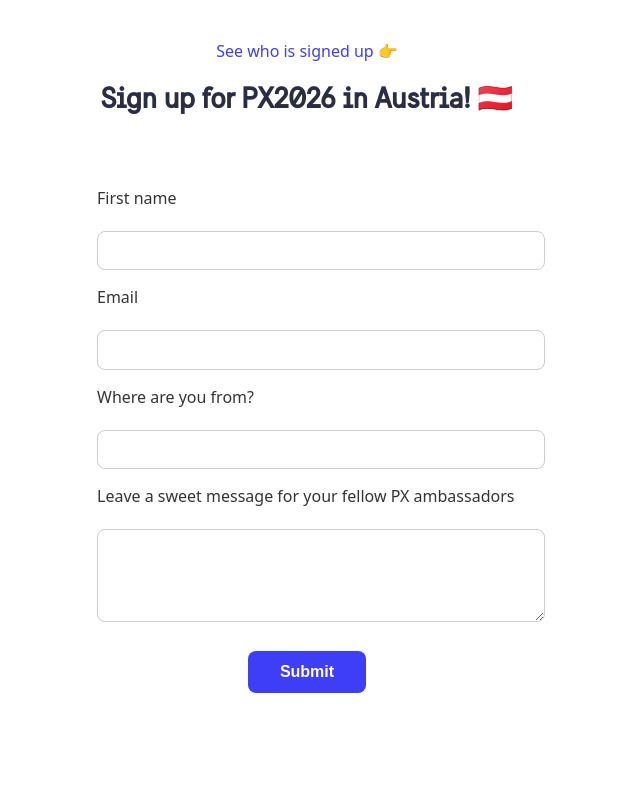
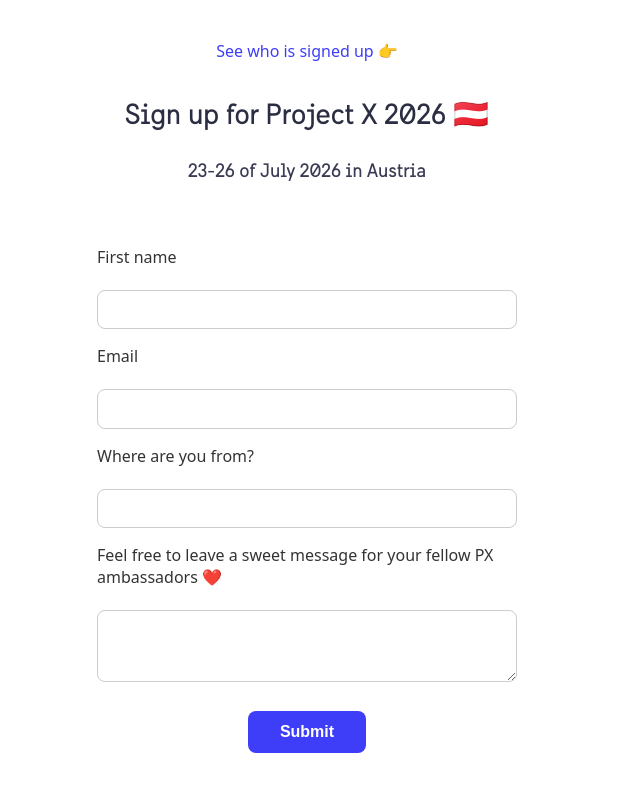
Before and after one commit to leakrullp/px-signup, a website: page index.html in a window 1280 px wide. Shown: the whole page, without its empty margins (333-973 px from the left). Drawn offline with Linux system fonts and the light colour scheme.

Commit message:
Improve form design

```diff
--- a/index.html
+++ b/index.html
@@ -2,7 +2,7 @@
 
 <head>
     <meta charset="UTF-8">
-    <title>Registration Form</title>
+    <title>PX2026 Signup Form</title>
     <link rel="stylesheet" href="style.css">
     <meta name="viewport" content="width=device-width, initial-scale=1.0">
 </head>
@@ -11,7 +11,8 @@
 
     <a href="registrations.html">See who is signed up 👉</a>
 
-    <h1>Sign up for PX2026 in Austria! 🇦🇹</h1>
+    <h1>Sign up for Project X 2026 🇦🇹</h1>
+    <h2>23-26 of July 2026 in Austria</h2>
 
     <form id="registration-form">
         <label>
@@ -27,7 +28,7 @@
         <input list="countries" name="country"><br>
 
         <label>
-            Leave a sweet message for your fellow PX ambassadors</label><br>
+            Feel free to leave a sweet message for your fellow PX ambassadors ❤️</label><br>
         <textarea name="message" id="long-text"></textarea><br>
 
         <datalist id="countries">
--- a/style.css
+++ b/style.css
@@ -2,10 +2,13 @@ body {
   font-family: system-ui, -apple-system, BlinkMacSystemFont, "Segoe UI", Roboto,
     Oxygen, Ubuntu, Cantarell, "Open Sans", "Helvetica Neue", sans-serif;
   color: #333;
-  justify-content: center;
+
   align-items: center;
   min-height: 100vh;
   padding: 2rem;
+  display: flex;
+  flex-direction: column;
+  justify-content: flex-start;
 }
 
 @font-face {
@@ -16,9 +19,19 @@ body {
 h1 {
   color: #2b2d42;
   text-align: center;
-  margin-bottom: 1.5rem;
+  margin-bottom: 1rem;
   font-size: 1.8rem;
   font-family: SwedenSans;
+  font-weight: normal;
+}
+
+h2 {
+  color: #393b54;
+  text-align: center;
+  margin-bottom: 1rem;
+  font-size: 1.2rem;
+  font-family: SwedenSans;
+  font-weight: normal;
 }
 
 a {
@@ -39,8 +52,8 @@ form {
   padding: 2rem;
   border-radius: 12px;
   max-width: 420px;
-  width: 100%;
-  margin: auto;
+  width: 90%;
+
   text-align: left;
 }
 
@@ -54,6 +67,7 @@ input[type="text"],
 input[type="email"],
 input[list] {
   width: 100%;
+  box-sizing: border-box;
   padding: 0.6rem 0.8rem;
   border: 1px solid #ccc;
   border-radius: 8px;
@@ -83,6 +97,7 @@ button {
 
 textarea {
   width: 100%;
+  box-sizing: border-box;
   padding: 0.6rem 0.8rem;
   border: 1px solid #ccc;
   border-radius: 8px;
@@ -123,4 +138,7 @@ textarea {
   h1 {
     font-size: 1.4rem;
   }
+  button {
+    min-height: 52px;
+  }
 }
```
